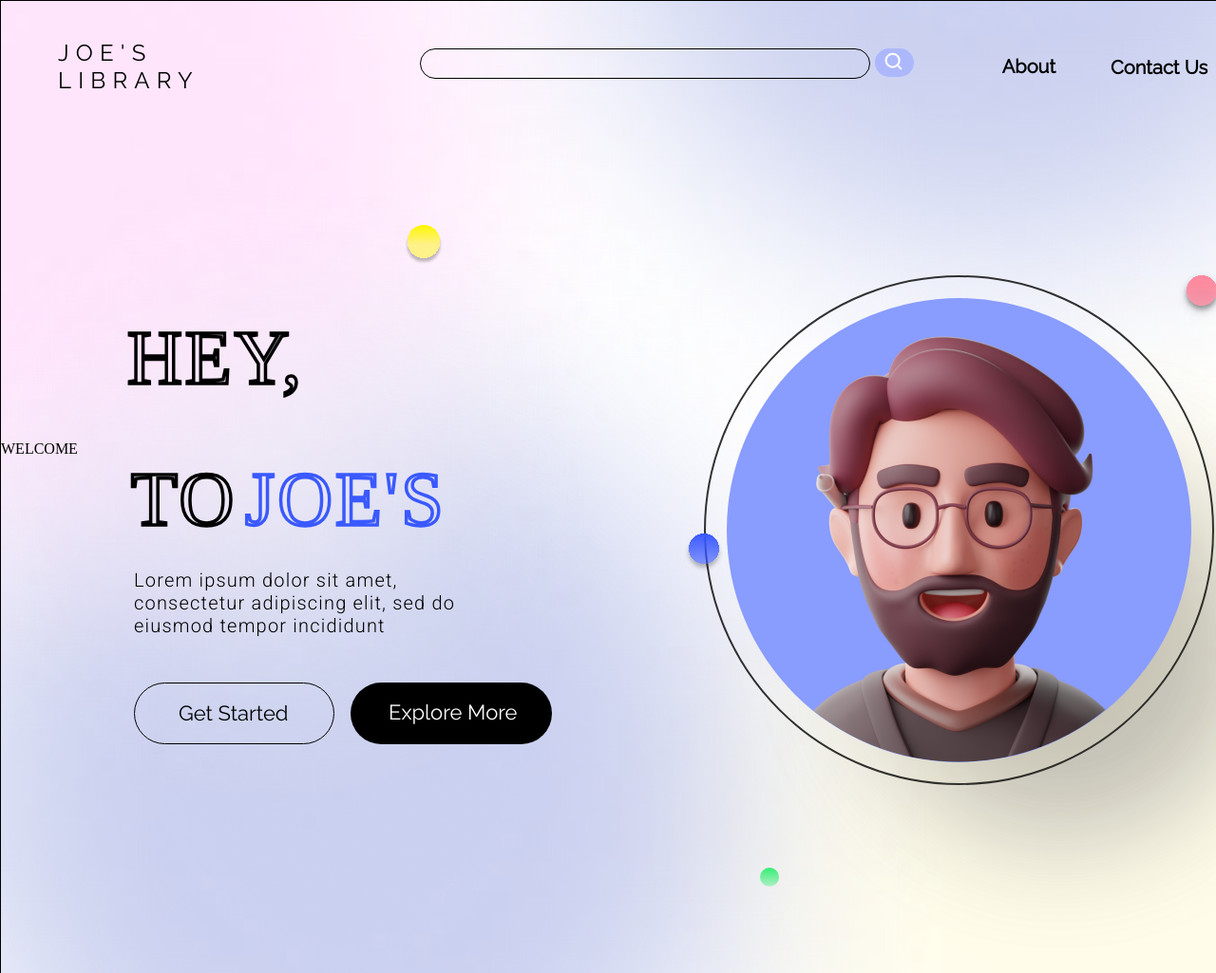
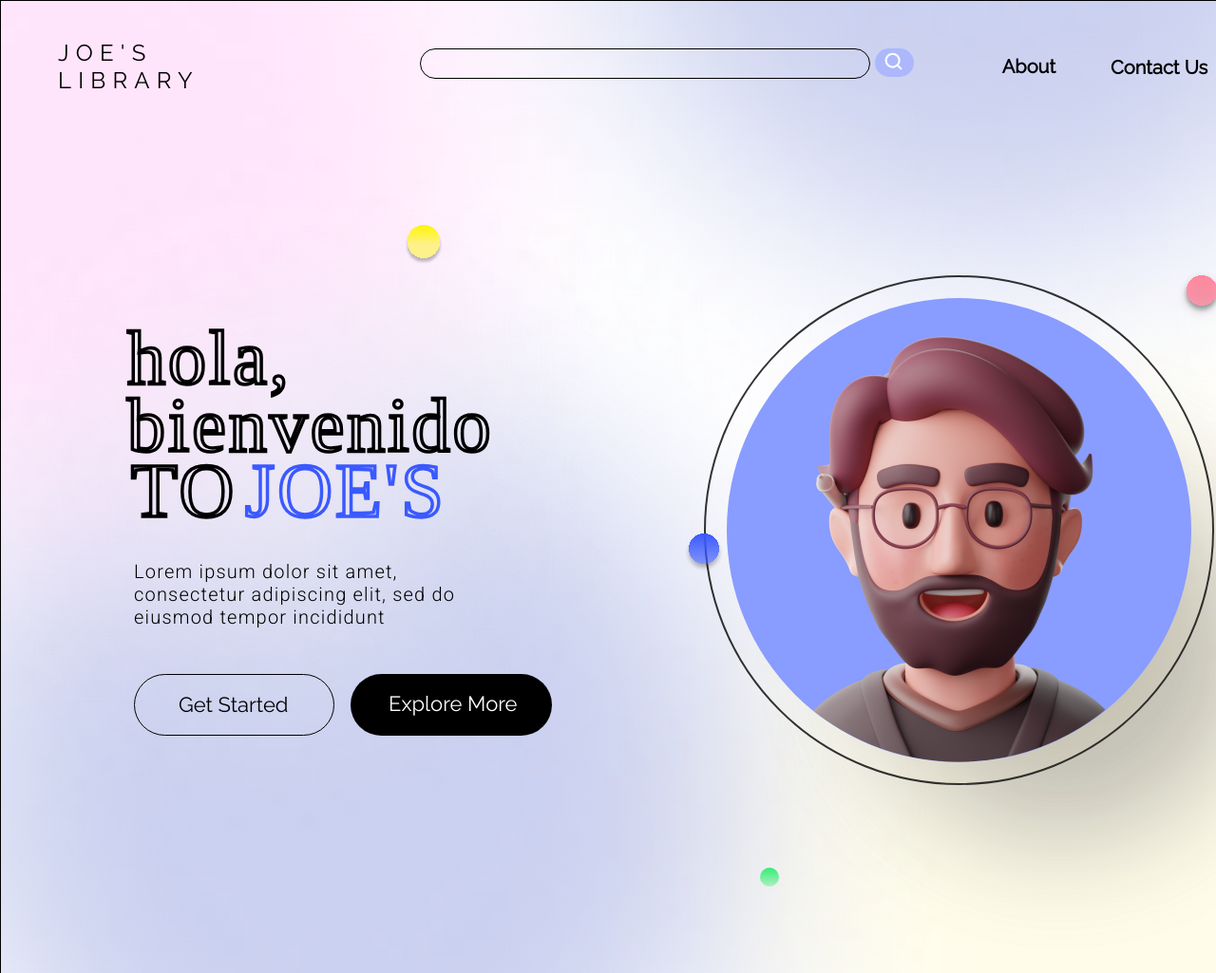
Before and after one commit to pvergerc-esliceu/landing-page, a plain HTML site: page index.html in a window 1280 px wide. Shown: the top 1025 px of the page at 95% size. Drawn offline with Linux system fonts and the light colour scheme; a web font is replaced by a local one.

Commit message:
commit test

```diff
--- a/index.html
+++ b/index.html
@@ -18,8 +18,8 @@
             <img class="yellow" src="img/yellow.svg" alt="yellow">
             <div class="break"></div>
             <div class="frase">
-                <div class="hey">HEY,</div>
-                <div class="hola">WELCOME</div>
+                <div class="hey">hola,</div>
+                <div class="welcome">bienvenido</div>
                 <div class="to">TO<div class="joes">JOE'S</div></div>
                 <div class="loremipsum">Lorem ipsum dolor sit amet, consectetur adipiscing elit, sed do eiusmod tempor incididunt </div>
                 <div class="buttons"><div class="getstartedbutton"><div class="getstarted">Get Started</div></div><div class="exploremorebutton"><div class="exploremore">Explore More</div></div></div>
```
